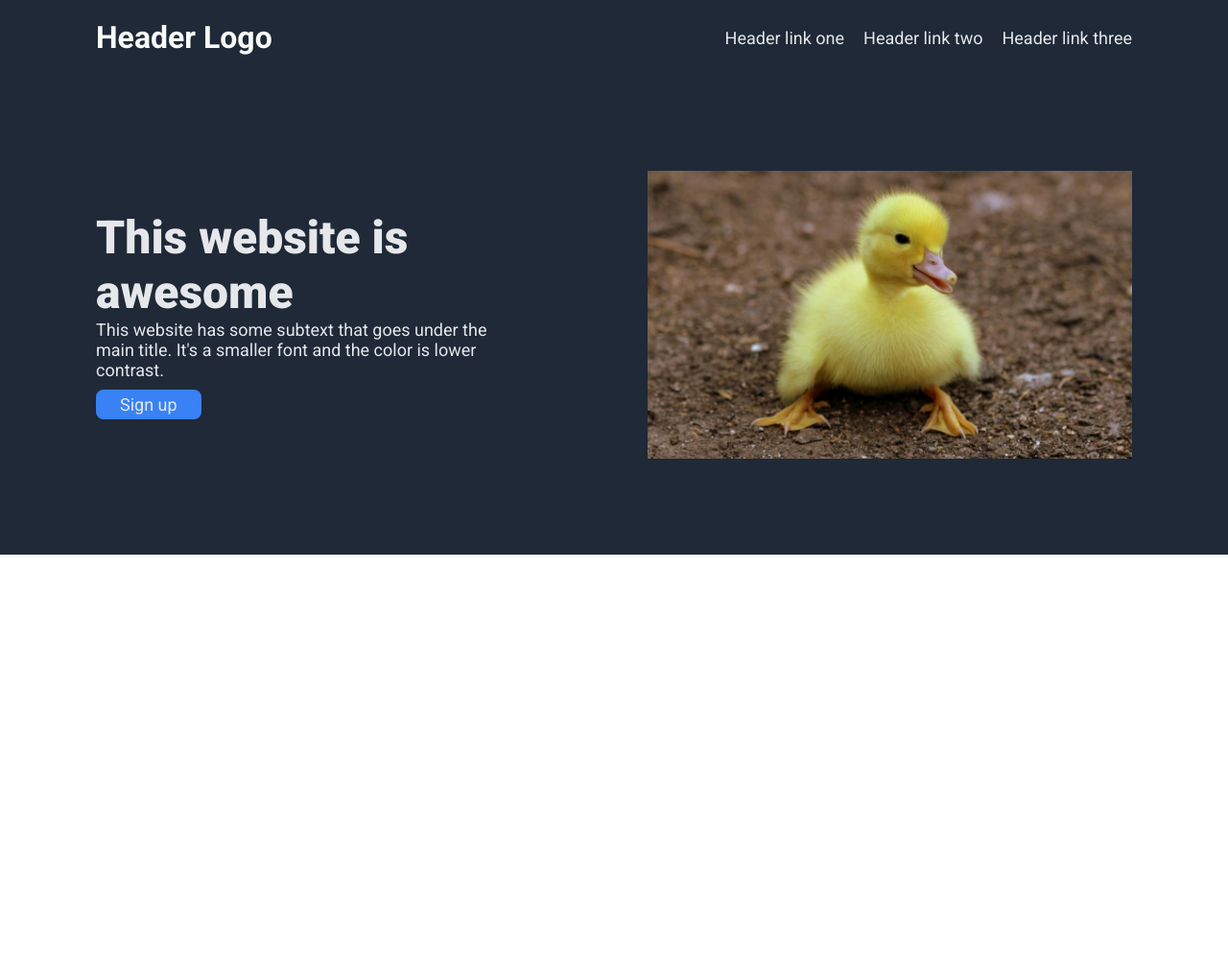
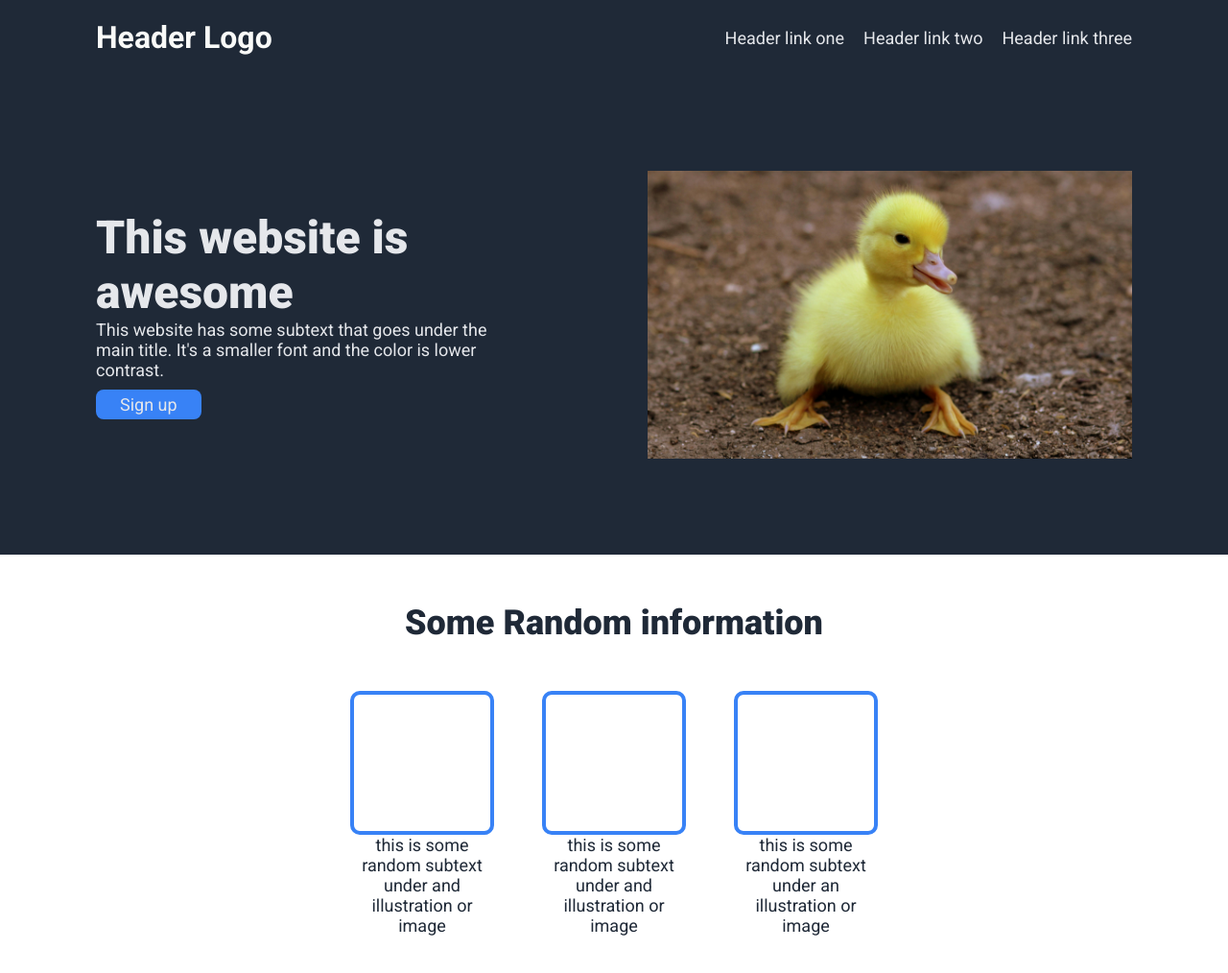
Before and after one commit to Rad-0/landing-project, a plain HTML site: page index.html in a window 1280 px wide. Shown: the whole page at 96% size. Before the commit the page ends 800 px from the top, so only its background shows below. Drawn offline with Linux system fonts and the light colour scheme.

Commit message:
boxes boxes boxes

```diff
--- a/index.html
+++ b/index.html
@@ -34,7 +34,25 @@
         <img src="Images/duck.jpg" alt="A duck swimming in a pond" />
         </div>
     </div>
+    <div>
 
+    <div class="random-info">
+      <div class="header2">Some Random information</div>
+      <div class="boxes">
+        <div class="box">
+           <div class="square"></div>
+           <span>this is some random subtext under and illustration or image</span>
+        </div>
+        <div class="box">
+           <div class="square"></div>
+           <span>this is some random subtext under and illustration or image</span>
+        </div>
+        <div class="box">
+          <div class="square"></div>
+          <span>this is some random subtext under an illustration or image</span>
+        </div>
+    </div>
+    </div>
 
 </body>
 </html>
--- a/style.css
+++ b/style.css
@@ -79,3 +79,38 @@ img{
     margin-left: 40px;
 
 }
+
+.random-info{
+    margin: 50px;
+    text-align: center;
+
+}
+
+
+.header2{
+    font-size: 36px;
+    font-weight: 900;
+    color: #1F2937;
+    margin: 50px;
+
+}
+
+.boxes{
+    display: flex;
+    color:#1F2937;
+    font-size: 18px;
+    gap: 50px;
+    justify-content: center;
+
+}
+
+.box{
+    width: 150px;
+}
+
+.square{
+    width: 150px;
+    height: 150px;
+    border: 4px solid #3882F6;
+    border-radius: 10px;
+}
```
Lines whose indentation alone changed are shown as unchanged.
